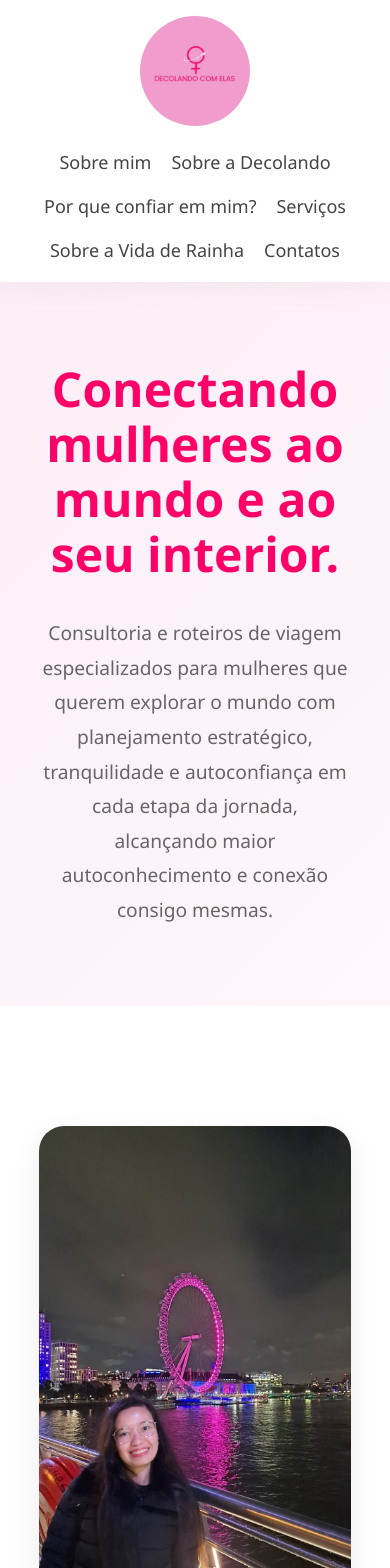
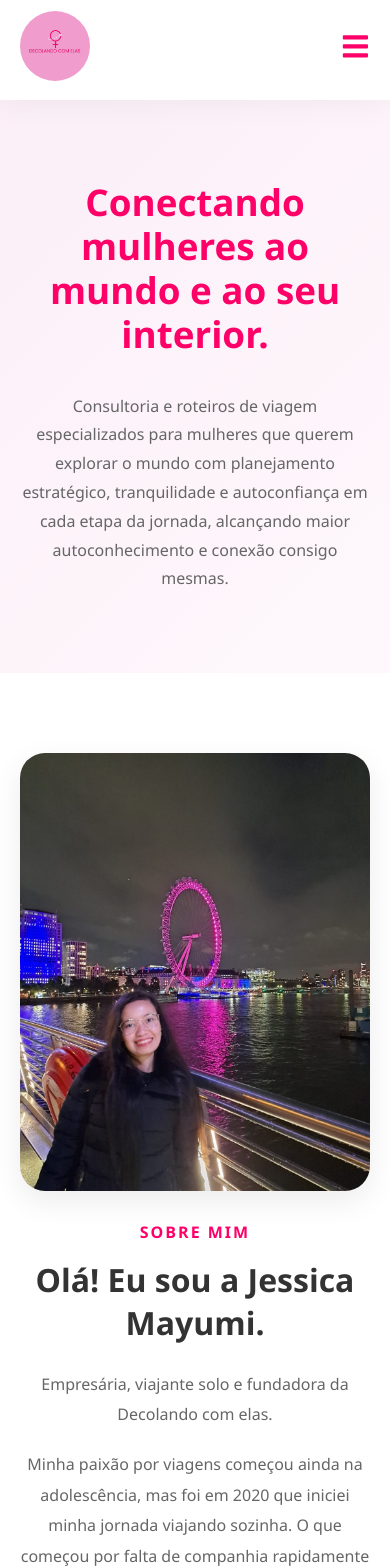
Before and after one commit to joaoohi/Decolando-Com-Elas, a React (Vite) app: page / in a window 390 px wide. Shown: the top 1568 px of the page. Built offline with nearby package versions, Linux system fonts and the light colour scheme.

Commit message:
deixando responsivo mobile

```diff
--- a/src/App.css
+++ b/src/App.css
@@ -990,3 +990,300 @@ body {
 
   display: block;
 }
+
+/* ================================= */
+/* MOBILE */
+/* ================================= */
+
+@media screen and (max-width: 768px) {
+
+  /* NAVBAR */
+
+  .navbar {
+    position: relative;
+    height: auto;
+    padding: 15px;
+    flex-direction: column;
+  }
+
+  .logo img {
+    height: 80px;
+  }
+
+  .nav-links {
+    flex-wrap: wrap;
+    justify-content: center;
+    gap: 12px;
+    margin-top: 15px;
+  }
+
+  .nav-links a {
+    font-size: 14px;
+  }
+
+  /* HERO */
+
+  .hero {
+    min-height: auto;
+    padding: 80px 20px;
+  }
+
+  .hero h1 {
+    font-size: 2.3rem;
+    line-height: 1.2;
+  }
+
+  .hero p {
+    font-size: 1rem;
+    line-height: 1.8;
+  }
+
+  /* SEÇÕES */
+
+  .sobre-mim,
+  .sobre-decolando,
+  .confianca,
+  .servicos,
+  .vida-rainha,
+  .contatos {
+    padding: 80px 20px;
+  }
+
+  /* SOBRE MIM */
+
+  .sobre-container {
+    flex-direction: column;
+    gap: 30px;
+    text-align: center;
+  }
+
+  .sobre-foto {
+    width: 100%;
+    max-width: 350px;
+    height: auto;
+    aspect-ratio: 4/5;
+  }
+
+  .sobre-texto h2 {
+    font-size: 2rem;
+  }
+
+  .sobre-texto p {
+    font-size: 1rem;
+  }
+
+  /* DECOLANDO */
+
+  .decolando-container {
+    flex-direction: column;
+    gap: 30px;
+    text-align: center;
+  }
+
+  .decolando-texto h2 {
+    font-size: 2rem;
+  }
+
+  .decolando-card {
+    width: 100%;
+    max-width: 350px;
+    height: auto;
+    aspect-ratio: 4/5;
+  }
+
+  /* CONFIANÇA */
+
+  .confianca-header h2 {
+    font-size: 2rem;
+  }
+
+  .confianca-cards {
+    grid-template-columns: 1fr;
+  }
+
+  .confianca-card {
+    padding: 25px;
+  }
+
+  /* SERVIÇOS */
+
+  .servicos-header h2 {
+    font-size: 2rem;
+  }
+
+  .servicos-grid {
+    grid-template-columns: 1fr;
+  }
+
+  /* VIDA DE RAINHA */
+
+  .vida-rainha-container {
+    flex-direction: column;
+    gap: 30px;
+    text-align: center;
+  }
+
+  .vida-rainha-logo {
+    width: 120px;
+    margin-bottom: 20px;
+  }
+
+  .vida-rainha-foto {
+    width: 100%;
+    max-width: 350px;
+    height: auto;
+    aspect-ratio: 4/5;
+  }
+
+  .vida-rainha-texto h2 {
+    font-size: 2rem;
+  }
+
+  .vida-rainha-texto p {
+    font-size: 1rem;
+  }
+
+  /* CONTATOS */
+
+  .contatos-header h2 {
+    font-size: 2rem;
+  }
+
+  .contatos-grid {
+    grid-template-columns: 1fr;
+  }
+
+  .contato-card {
+    padding: 25px;
+  }
+
+  /* BOTÕES */
+
+  .btn-loja,
+  .btn-historia {
+    width: 100%;
+    max-width: 300px;
+  }
+}
+
+/* ================================= */
+/* HISTÓRIA COMPLETA MOBILE */
+/* ================================= */
+
+@media screen and (max-width: 768px) {
+
+  .historia-hero {
+    padding: 80px 20px;
+  }
+
+  .historia-hero h1 {
+    font-size: 2.5rem;
+  }
+
+  .historia-container {
+    padding: 60px 20px;
+  }
+
+  .historia-bloco,
+  .historia-bloco.reverse {
+    flex-direction: column;
+    gap: 30px;
+    margin-bottom: 80px;
+  }
+
+  .historia-texto {
+    text-align: center;
+  }
+
+  .historia-texto h2 {
+    font-size: 1.8rem;
+  }
+
+  .historia-texto p {
+    font-size: 1rem;
+    line-height: 1.8;
+  }
+
+  .historia-foto {
+    width: 100%;
+    max-width: 350px;
+    height: auto;
+    aspect-ratio: 4/5;
+  }
+}
+
+/* ========================= */
+/* MENU HAMBURGUER */
+/* ========================= */
+
+.menu-btn {
+  display: none;
+
+  background: none;
+  border: none;
+
+  font-size: 1.8rem;
+
+  color: #FE0168;
+
+  cursor: pointer;
+}
+
+/* MOBILE */
+
+@media (max-width: 768px) {
+
+  .navbar {
+    flex-direction: row;
+    justify-content: space-between;
+    align-items: center;
+
+    padding: 15px 20px;
+  }
+
+  .logo img {
+    height: 70px;
+  }
+
+  .menu-btn {
+    display: block;
+  }
+
+  .nav-links {
+    position: absolute;
+
+    top: 100%;
+    left: 0;
+
+    width: 100%;
+
+    background: white;
+
+    flex-direction: column;
+
+    gap: 0;
+
+    max-height: 0;
+
+    overflow: hidden;
+
+    transition: all 0.3s ease;
+
+    box-shadow: 0 10px 25px rgba(0, 0, 0, 0.08);
+  }
+
+  .nav-links.active {
+    max-height: 500px;
+    padding: 20px 0;
+  }
+
+  .nav-links a {
+    width: 100%;
+
+    text-align: center;
+
+    padding: 15px;
+
+    font-size: 16px;
+  }
+}
--- a/src/App.jsx
+++ b/src/App.jsx
@@ -5,6 +5,8 @@ import sobremim from './assets/sobremim.png'
 import sobreadecolando from './assets/sobreadecolando.png'
 import vidaderainha from './assets/vidaderainha.png'
 import logoVidaRainha from './assets/logovidaderainha.png'
+import { FaBars, FaTimes } from "react-icons/fa";
+import { useState } from "react";
 import {
   FaInstagram,
   FaLinkedin,
@@ -13,21 +15,43 @@ import {
 } from "react-icons/fa";
 
 function App() {
+
+  const [menuOpen, setMenuOpen] = useState(false);
+
   return (
     <>
       <header className="navbar">
+
         <div className="logo">
           <img src={logo} alt="Decolando Com Elas" />
         </div>
 
-        <nav className="nav-links">
-          <a href="#aboutme">Sobre mim</a>
-          <a href="#aboutdecolando">Sobre a Decolando</a>
-          <a href="#confiar">Por que confiar em mim? </a>
-          <a href="#servicos">Serviços</a>
-          {/* <a href="#infoprodutos">Infoprodutos</a> */}
-          <a href="#vida-rainha">Sobre a Vida de Rainha</a>
-          <a href="#contatos">Contatos</a>
+        <button
+          className="menu-btn"
+          onClick={() => setMenuOpen(!menuOpen)}
+        >
+          {menuOpen ? <FaTimes /> : <FaBars />}
+        </button>
+
+        <nav className={`nav-links ${menuOpen ? "active" : ""}`}>
+          <a href="#aboutme" onClick={() => setMenuOpen(false)}>
+            Sobre mim
+          </a>
+          <a href="#aboutdecolando" onClick={() => setMenuOpen(false)}>
+            Sobre a Decolando
+          </a>
+          <a href="#confiar" onClick={() => setMenuOpen(false)}>
+            Por que confiar em mim?
+          </a>
+          <a href="#servicos" onClick={() => setMenuOpen(false)}>
+            Serviços
+          </a>
+          <a href="#vida-rainha" onClick={() => setMenuOpen(false)}>
+            Vida de Rainha
+          </a>
+          <a href="#contatos" onClick={() => setMenuOpen(false)}>
+            Contatos
+          </a>
         </nav>
 
       </header>
```
